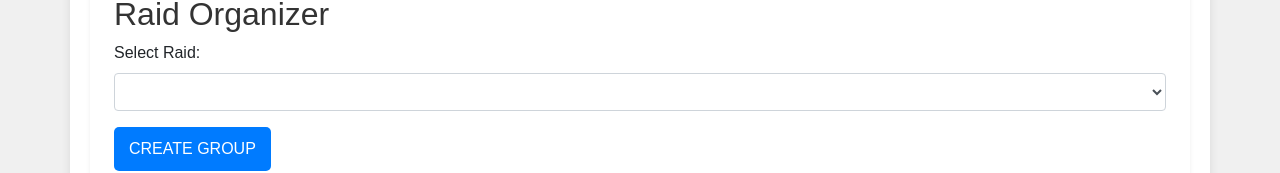
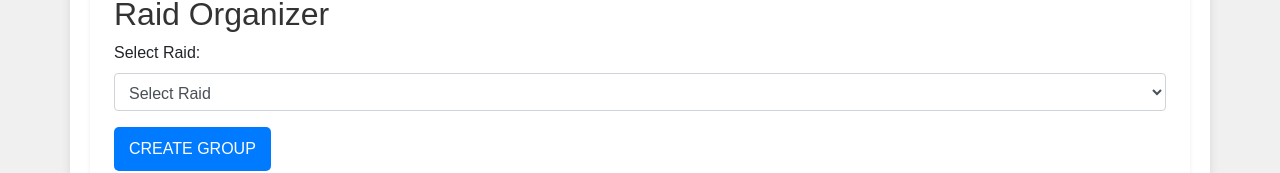
Before and after one commit to OmerCohen94/lost-ark-raid-tool, a website: page docs/index.html in a window 1280 px wide. Shown: the part 205-378 px from the top of the page. Drawn offline with nearby package versions, Linux system fonts and the light colour scheme.

Commit message:
Update index.html

```diff
--- a/docs/index.html
+++ b/docs/index.html
@@ -36,6 +36,7 @@
             <div class="form-group">
                 <label for="raid-select">Select Raid:</label>
                 <select id="raid-select" class="form-control">
+                    <option value="" disabled selected>Select Raid</option>
                     <!-- Options will be dynamically populated -->
                 </select>
             </div>
```
